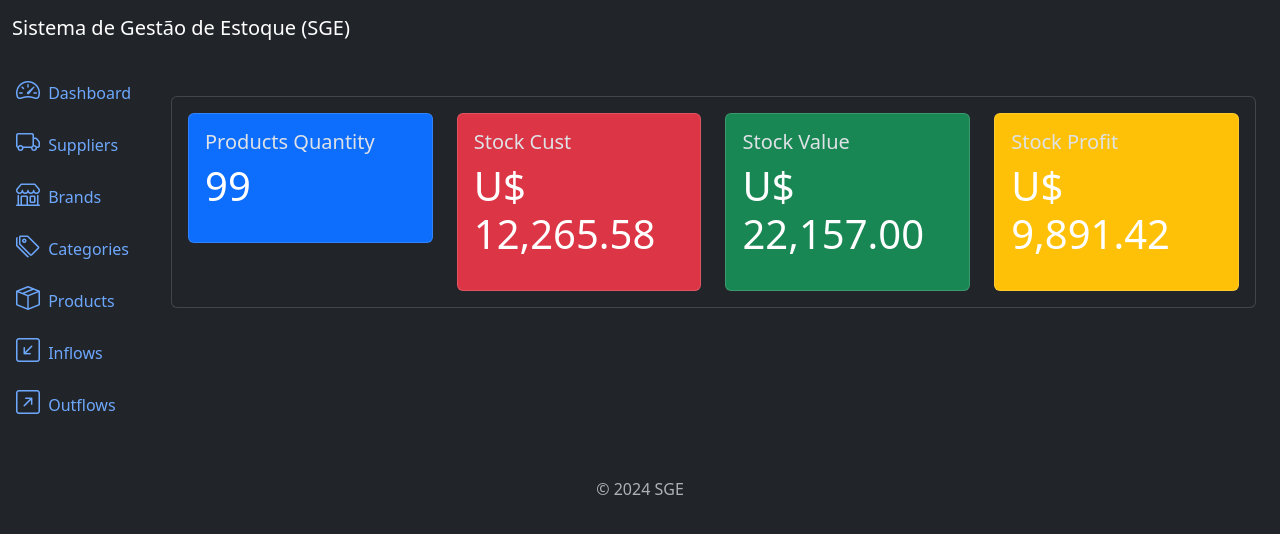
After one commit to jpllopes96/python-inventory-management-system, a Django app: page / in a window 1280 px wide. The commit adds this page. Shown: the top 534 px of the page. Run offline with Django 5.2, Linux system fonts and the light colour scheme; data comes from the database, SQL or seed files in the repository.

Commit message:
Creating Dashboard on home page

```diff
--- /dev/null
+++ b/app/metrics.py
@@ -0,0 +1,17 @@
+from django.utils.formats import number_format
+from products.models import Product
+
+
+def get_product_metrics():
+    products = Product.objects.all()
+    total_cost_price = sum(product.cost_price * product.quantity for product in products)
+    total_selling_price = sum(product.selling_price * product.quantity for product in products)
+    total_quantity = sum(product.quantity for product in products)
+    total_profit = total_selling_price - total_cost_price
+
+    return dict(
+        total_cost_price=number_format(total_cost_price, decimal_pos=2, force_grouping=True),
+        total_selling_price=number_format(total_selling_price, decimal_pos=2, force_grouping=True),
+        total_quantity=total_quantity,
+        total_profit=number_format(total_profit, decimal_pos=2, force_grouping=True),
+    )
--- /dev/null
+++ b/app/templates/components/_product_metrics.html
@@ -0,0 +1,42 @@
+<div class="card mt-4">
+    <div class="card-body">
+        <div class="row">
+            <div class="col-md-3">
+                <div class="card bg-primary">
+                    <div class="card-body">
+                        <h5 class="card-title">Products Quantity</h5>
+                        <p class="card-tex text-white font-weight-bold display-6">{{ product_metrics.total_quantity }}</p>
+                    </div>
+                </div>
+            </div>
+
+            <div class="col-md-3">
+                <div class="card bg-danger">
+                    <div class="card-body">
+                        <h5 class="card-title">Stock Cust</h5>
+                        <p class="card-tex text-white font-weight-bold display-6">U$ {{ product_metrics.total_cost_price }}</p>
+                    </div>
+                </div>
+            </div>
+
+            <div class="col-md-3">
+                <div class="card bg-success">
+                    <div class="card-body">
+                        <h5 class="card-title">Stock Value</h5>
+                        <p class="card-tex text-white font-weight-bold display-6">U$ {{ product_metrics.total_selling_price }}</p>
+                    </div>
+                </div>
+            </div>
+
+            <div class="col-md-3">
+                <div class="card bg-warning">
+                    <div class="card-body">
+                        <h5 class="card-title">Stock Profit</h5>
+                        <p class="card-tex text-white font-weight-bold display-6">U$ {{ product_metrics.total_profit }} </p>
+                    </div>
+                </div>
+            </div>
+
+        </div>
+    </div>
+</div>
--- a/app/templates/components/_sidebar.html
+++ b/app/templates/components/_sidebar.html
@@ -8,7 +8,7 @@
             <div class="collapse d-sm-block" id="menuCollapse">
                 <ul class="nav flex-column align-items-start" id="menu">
                     <li>
-                        <a href="#" class="nav-link px-0 align-middle">
+                        <a href="{% url 'home' %}" class="nav-link px-0 align-middle">
                             <i class="bi bi-speedometer2 fs-4"></i>
                             <span class="ms-1">Dashboard</span>
                         </a>
--- /dev/null
+++ b/app/templates/home.html
@@ -0,0 +1,9 @@
+{% extends 'base.html' %}
+
+{% block title %}
+    IMS - Home
+{% endblock %}
+
+{% block content %}
+    {% include 'components/_product_metrics.html' %}
+{% endblock %}
--- a/app/urls.py
+++ b/app/urls.py
@@ -1,9 +1,13 @@
 from django.contrib import admin
 from django.urls import path, include
+from . import views
 
 
 urlpatterns = [
     path('admin/', admin.site.urls),
+
+    path('', views.home, name='home'),
+
     path('', include('brands.urls')),
     path('', include('categories.urls')),
     path('', include('suppliers.urls')),
--- /dev/null
+++ b/app/views.py
@@ -0,0 +1,15 @@
+from django.shortcuts import render
+from . import metrics
+
+def home(request):
+    # product_metrics = {
+    #     'total_quantity': 1000,
+    #     'total_cost_price': 1000000,
+    #     'total_selling_price': 3000000,
+    #     'total_profit': 200000
+    # }
+    # product_metrics = metrics.get_product_metrics()
+    context = {
+        'product_metrics': metrics.get_product_metrics()
+    }
+    return render(request, 'home.html', context)
```
